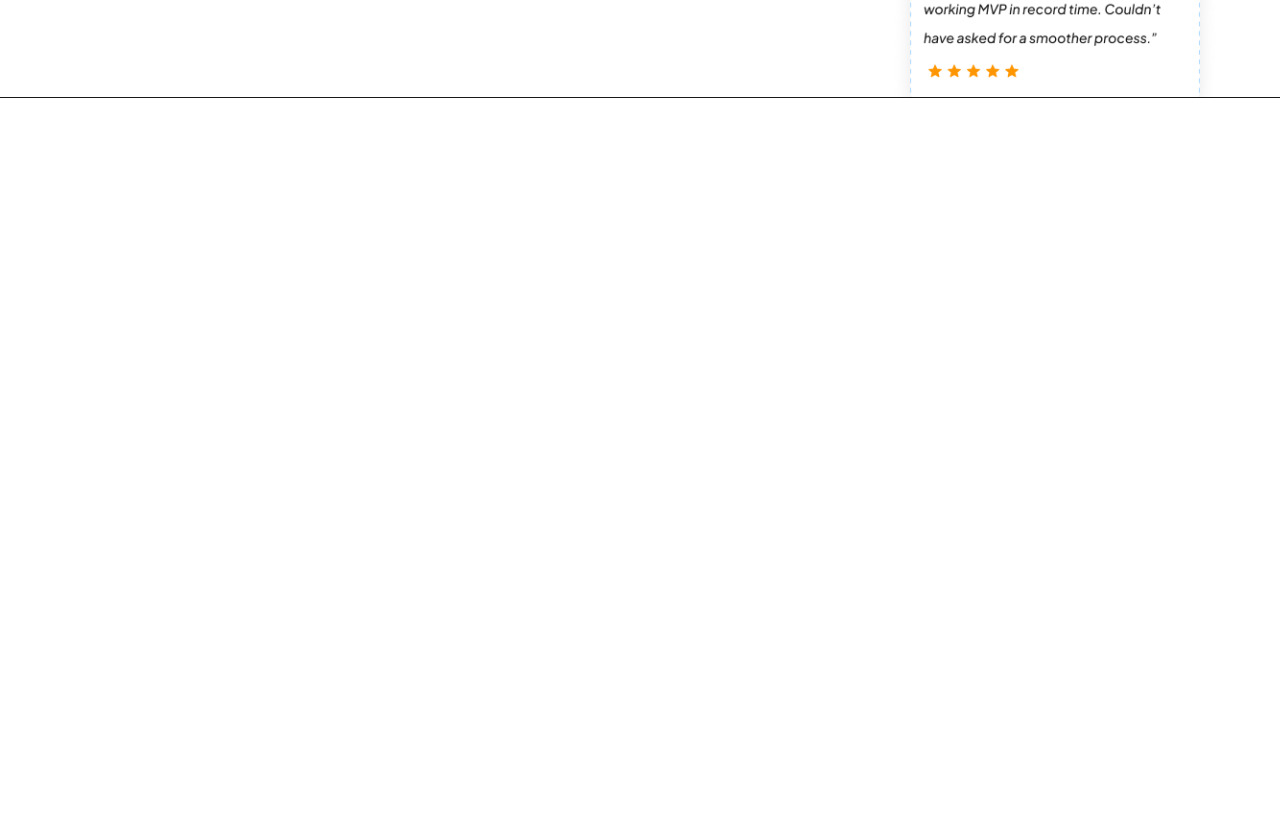
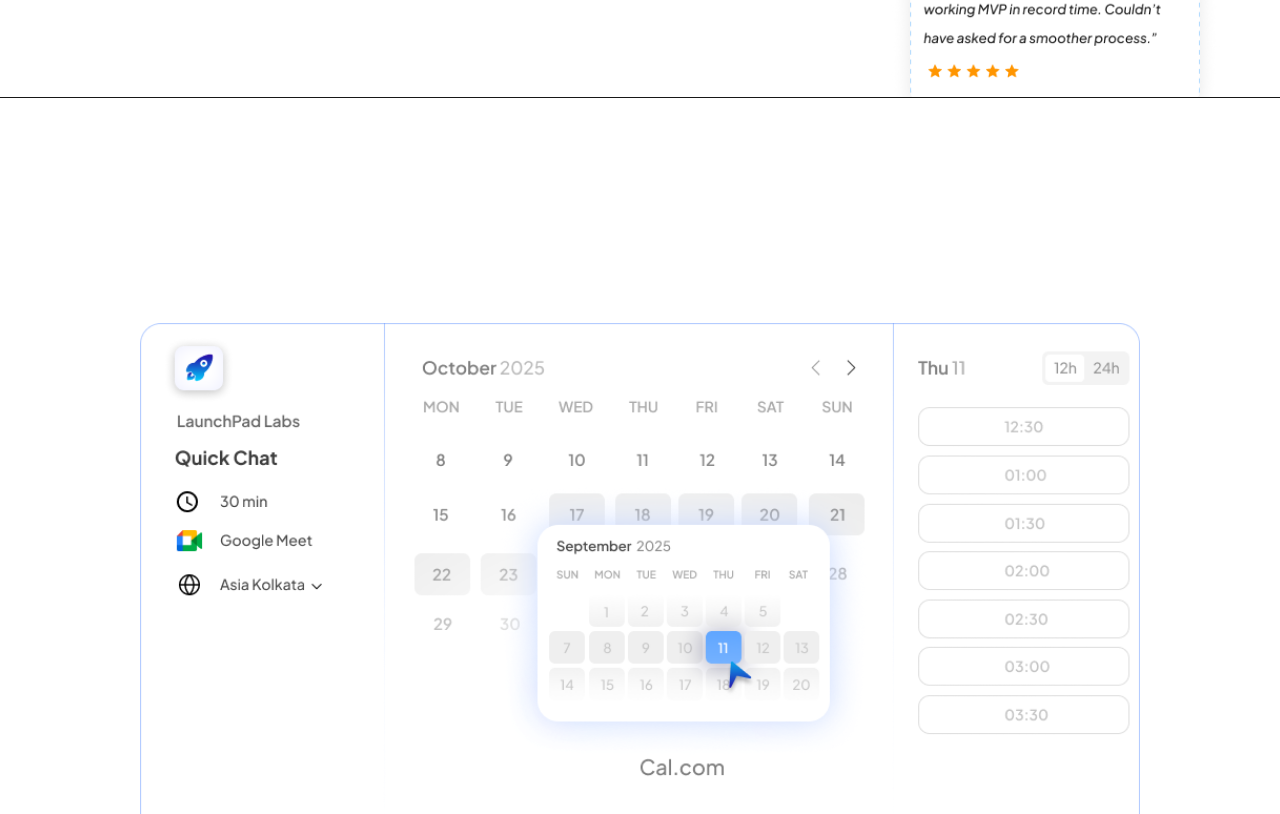
Before and after one commit to akshitvigg/launchpad_labs, a Next.js app: page / in a window 1280 px wide. Shown: the part 6079-6893 px from the top of the page. Before the commit the page ends 6402 px from the top, so only its background shows below. Built offline with nearby package versions, Linux system fonts and the light colour scheme.

Commit message:
testimonial done

```diff
--- a/app/page.tsx
+++ b/app/page.tsx
@@ -1,3 +1,4 @@
+import { Calendar } from "@/components/calendar";
 import { Hero } from "@/components/herosection";
 import { Navbar } from "@/components/navbar";
 import { OurApproach } from "@/components/ourapproach";
@@ -18,6 +19,7 @@ export default function Home() {
       <OurApproach />
       <OurProcess />
       <Testimonial />
+      <Calendar />
     </>
 
   )
--- /dev/null
+++ b/components/calendar.tsx
@@ -0,0 +1,11 @@
+
+import Image from "next/image"
+export const Calendar = () => {
+
+  return (
+    <div className=" bg-white flex justify-center">
+
+      <Image src={"/calendar.png"} width={1000} height={100} alt="dkjf" />
+    </div>
+  )
+}
```
Also changed, not shown: public/calendar.png (added).
